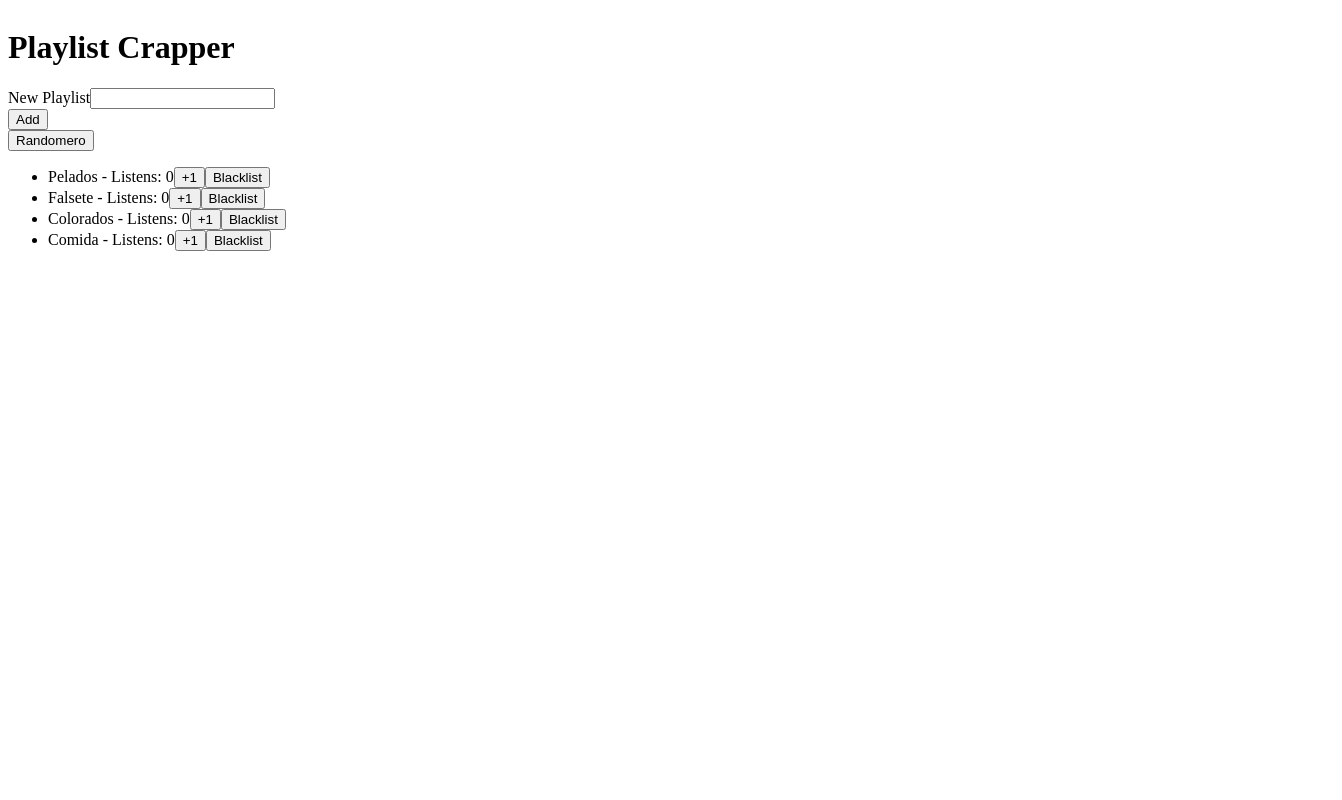
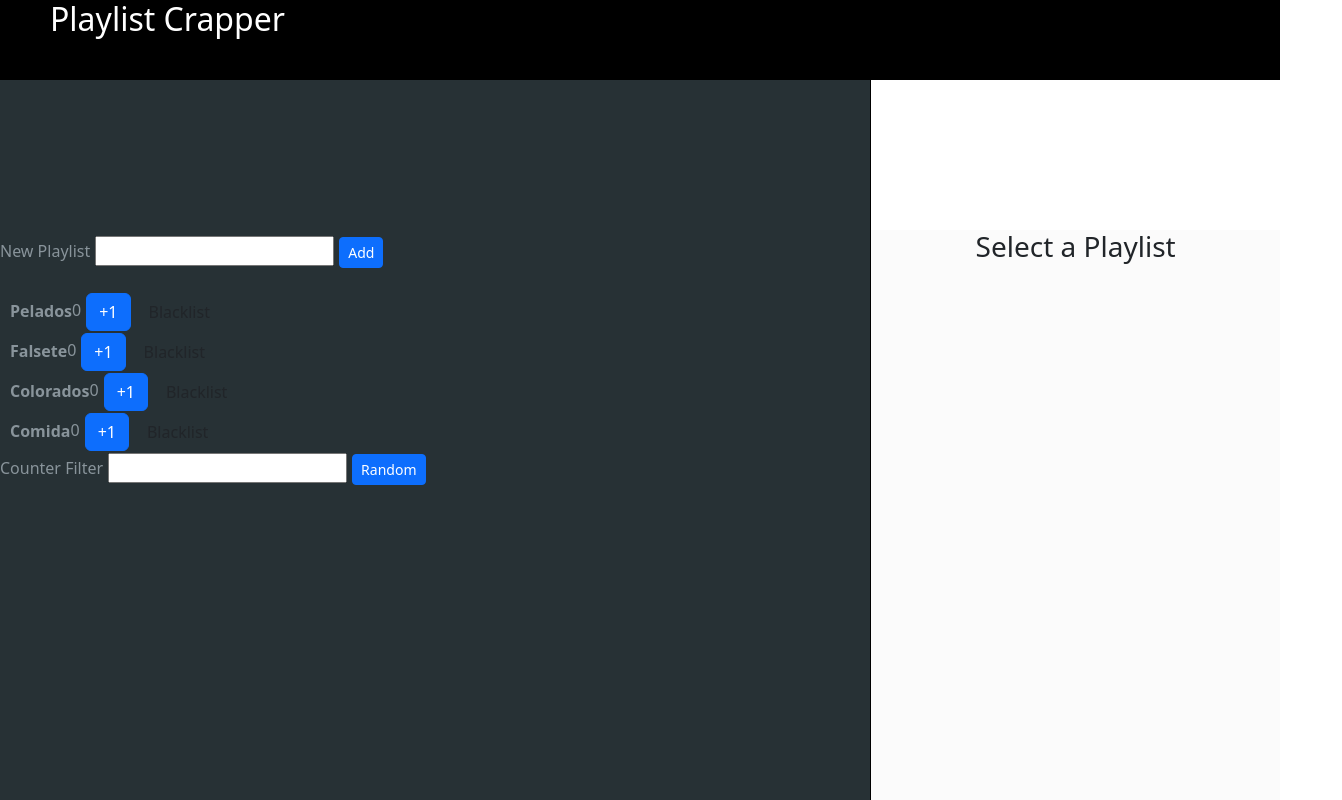
Before and after one commit to OlpaysAcademy/olpays-random-songs-list-super-awesome-academy-tracker-keving-skate-shadow, a React app: page / in a window 1280 px wide. Shown: the top 800 px of the page, 1342 px wide, since content can reach past the window. Built offline with nearby package versions, Linux system fonts and the light colour scheme.

Commit message:
Add styles and refactors

```diff
--- a/App.js
+++ b/App.js
@@ -3,17 +3,14 @@ import NewPlaylist from './components/NewPlaylist';
 import Playlist from './components/Playlist';
 import Songs from './components/Songs';
 import Random from './components/Random';
-
-const navigationLeft = {
-    float: 'left',
-    width: 300,
-    height: '100%'
-}
+import Header from './components/Header';
+import NoSongMsg from './components/NoSongMsg';
+import { container, navigation, playlistWrapper, songInfo } from './appcss';
 
 class App extends React.Component {
     constructor() {
         super();
-        this.state = { songs: '', playlists: '', showSongs: false, playlistSongs: '', playlistId: '', randomPlaylist: '' };
+        this.state = { songs: '', playlists: '', showSongs: false, playlistSongs: '', playlistId: '', randomPlaylist: '', counterFilter: '' };
         this.addPlaylistHandler = this.addPlaylistHandler.bind(this);
         this.addSongHandler = this.addSongHandler.bind(this);
         this.fetchPlaylistSongs = this.fetchPlaylistSongs.bind(this);
@@ -23,14 +20,13 @@ class App extends React.Component {
         this.onBlacklistChange = this.onBlacklistChange.bind(this);
     }
     componentWillMount(){
-        const self = this;
-        function fetchData(type) {
+        const fetchData = type => {
             fetch(`./${type}.json`)
                 .then(res => res.json())
                 .then(data => {
                     const change = {};
                     change[type] = data;
-                    self.setState(change);
+                    this.setState(change);
                 });
         }
 
@@ -51,11 +47,8 @@ class App extends React.Component {
         });
     }
     fetchPlaylistSongs(playlist) {
-        const self = this;
+        const getSongs = songId => _.filter(this.state.songs, s => s.id === songId);
         return playlist.songs.map(getSongs);
-        function getSongs(songId) {
-            return _.filter(self.state.songs, s => s.id === songId);
-        }
     }
     addSongHandler(newSong) {
         const self = this;
@@ -72,7 +65,6 @@ class App extends React.Component {
 
         // Refactor because I already have the playlist id
         function updatePlaylist() {
-            // const playlistToUpdate = _.find(self.state.playlists, p => p.id === newSong.playlistId);
             const updatedPlaylists = self.state.playlists.map(pushSong);
             self.setState({ playlists: updatedPlaylists });
             function fetchPlaylistSongs(songId) {
@@ -107,25 +99,21 @@ class App extends React.Component {
             return playlist;
         }
     }
-    onRandomClick(playlistId) {
-        const self = this;
+    onRandomClick(counterFilter) {
+        const isAllBlacklisted = () => !_.find(this.state.playlists, p => p.blacklisted === false);
         if (isAllBlacklisted()) {
             this.setState({ randomPlaylist: 'All playlists are blacklisted!' });
             return;
         }
+        const isValidPlaylist = selectedPlaylist => !selectedPlaylist.blacklisted && selectedPlaylist.count < counterFilter;
+        const getRandomPlaylist = () => {
+            const selectedOption = options[Math.floor(Math.random()*options.length)];
+            const selectedPlaylist = _.find(this.state.playlists, p => p.id === selectedOption);
+            return isValidPlaylist(selectedPlaylist) ? selectedPlaylist : getRandomPlaylist();
+        }
         const options = this.state.playlists.map(p => p.id);
         const selectedPlaylist = getRandomPlaylist();
         this.setState({ randomPlaylist: selectedPlaylist.name });
-
-        function getRandomPlaylist() {
-            const selectedOption = options[Math.floor(Math.random()*options.length)];
-            const selectedPlaylist = _.find(self.state.playlists, p => p.id === selectedOption);
-            return selectedPlaylist.blacklisted ? getRandomPlaylist() : selectedPlaylist;
-        }
-
-        function isAllBlacklisted() {
-            return !_.find(self.state.playlists, p => p.blacklisted === false)
-        }
 
     }
     onBlacklistChange(playlistId) {
@@ -150,18 +138,22 @@ class App extends React.Component {
         }
         return (
             <div>
-                <div style={navigationLeft}>
-                    <h1>Playlist Crapper</h1>
-                    <NewPlaylist onFormSubmit={this.addPlaylistHandler} />
-                    <Random onRandomClick={this.onRandomClick} randomPlaylist={this.state.randomPlaylist} />
-                    <div>
-                        { this.state.playlists
-                        ? <ul>{this.state.playlists.map(createPlaylistItem)}</ul>
-                        : '' }
+                <Header />
+                <div className="row">
+                    <div className="col-xs-12" style={container}>
+                        <div className="col-xs-3 text-left" style={navigation}>
+                            <NewPlaylist onFormSubmit={this.addPlaylistHandler} />
+                            <div>
+                                { this.state.playlists
+                                ? <div style={playlistWrapper}>{this.state.playlists.map(createPlaylistItem)}</div>
+                                : '' }
+                            </div>
+                            <Random onRandomClick={this.onRandomClick} randomPlaylist={this.state.randomPlaylist} />
+                        </div>
+                        <div className="col-xs-9" style={songInfo}>
+                            <div>{ this.state.showSongs ? <Songs onSongSubmit={this.addSongHandler} playlist={this.state.selectedPlaylist} songs={this.state.playlistSongs}/> : <NoSongMsg />}</div>
+                        </div>
                     </div>
-                </div>
-                <div>
-                    <div>{ this.state.showSongs ? <Songs onSongSubmit={this.addSongHandler} playlist={this.state.selectedPlaylist} songs={this.state.playlistSongs}/> : ''}</div>
                 </div>
             </div>
         )
--- /dev/null
+++ b/appcss.js
@@ -0,0 +1,22 @@
+export const container = {
+    display: 'table',
+    boxSizing: 'border-box'
+};
+
+export const navigation = {
+    borderRight: '1px solid black',
+    background: '#273135',
+    color: '#89949B',
+    paddingTop: 20,
+    display: 'table-cell',
+    height: 700
+};
+
+export const playlistWrapper = {
+    marginTop: 25
+};
+
+export const songInfo = {
+    background: '#fbfbfb',
+    height: 700
+};
--- /dev/null
+++ b/components/Header.js
@@ -0,0 +1,29 @@
+import React from 'react';
+
+const headerContainer = {
+    width: '100%',
+    height: 80,
+    background: 'black',
+    display: 'flexbox',
+    alignItems: 'center',
+    justifyContent: 'center'
+};
+
+const headerTitle = {
+    color: 'white',
+    marginLeft: 50
+};
+
+const Header = () => {
+    return (
+        <div style={headerContainer}>
+            <div className="row">
+                <div style={headerTitle}>
+                    <h2>Playlist Crapper</h2>
+                </div>
+            </div>
+        </div>
+    );
+};
+
+export default Header;
--- a/components/NewPlaylist.js
+++ b/components/NewPlaylist.js
@@ -1,4 +1,8 @@
 import React from 'react';
+
+const inputLabel = {
+    marginRight: 5
+};
 
 class NewPlaylist extends React.Component {
     constructor() {
@@ -22,9 +26,9 @@ class NewPlaylist extends React.Component {
     render() {
         return (
             <form onSubmit={this.handleSubmit}>
-                <label>New Playlist</label>
+                <label style={inputLabel}>New Playlist</label>
                 <input ref='newPlaylist' type='text' onChange={this.onChange} value={this.state.newPlaylist}/>
-                <input type='submit' value='Add'/>
+                <button  className="btn btn-primary btn-sm m-l-sm" type='submit'>Add</button>
             </form>
         );
     }
--- a/components/NewSong.js
+++ b/components/NewSong.js
@@ -1,4 +1,8 @@
 import React from 'react';
+
+const addSongForm = {
+    marginTop: 25
+};
 
 class NewSong extends React.Component {
     constructor() {
@@ -26,12 +30,12 @@ class NewSong extends React.Component {
     }
     render() {
         return (
-            <form onSubmit={this.handleSubmit}>
-                <label>Artist</label>
+            <form style={addSongForm} onSubmit={this.handleSubmit}>
+                <label className="m-r-sm">Artist</label>
                 <input name="artist" ref='artist' type='text' onChange={this.onChange.bind(this, 'artist')} value={this.state.artist}/>
-                <label>Song</label>
+                <label className="m-r-sm">Song</label>
                 <input name="name" ref='name' type='text' onChange={this.onChange.bind(this, 'name')} value={this.state.name}/>
-                <input type='submit' value='Add'/>
+                <button type='submit' className="btn btn-primary btn-xs m-l-sm">Add</button>
             </form>
         );
     }
--- /dev/null
+++ b/components/NoSongMsg.js
@@ -0,0 +1,24 @@
+import React from 'react';
+
+const headerContainer = {
+    width: '100%',
+    height: 80,
+    background: 'black',
+    display: 'flexbox',
+    alignItems: 'center',
+    justifyContent: 'center'
+};
+
+const noMessage = {
+    marginTop: 150
+};
+
+const NoSongMsg = () => {
+    return (
+        <div className="text-center" style={noMessage}>
+            <h3>Select a Playlist</h3>
+        </div>
+    );
+}
+
+export default NoSongMsg;
--- a/components/Playlist.js
+++ b/components/Playlist.js
@@ -1,5 +1,14 @@
 import React from 'react';
 import Songs from './Songs';
+
+const playlistItem = {
+    height: 40
+};
+
+const playlistName = {
+    cursor: 'pointer',
+    color: '#89949B'
+};
 
 class Playlist extends React.Component {
     constructor() {
@@ -20,11 +29,15 @@ class Playlist extends React.Component {
     render() {
         return (
             <div>
-                <li key={this.props.playlist.id}>
-                    <a onClick={this.showSongs}>{this.props.playlist.name} - Listens: {this.props.playlist.count}</a>
-                    <button onClick={this.incrementCounter}>+1</button>
-                    <button onClick={this.blacklist}>{ this.props.playlist.blacklisted ? 'Unblacklist' : 'Blacklist' }</button>
-                </li>
+                <div className="col-xs-12" style={playlistItem}>
+                    <span className="col-xs-7 text-left">
+                        <span className="glyphicon glyphicon-music iconItem"></span>
+                        <a style={playlistName} onClick={this.showSongs}><strong>{this.props.playlist.name}</strong></a>
+                    </span>
+                    <span>{this.props.playlist.count}</span>
+                    <button className='btn btn-primary btn-xs m-l-sm m-r-sm' onClick={this.incrementCounter}>+1</button>
+                    <button className='btn btn-default btn-xs' onClick={this.blacklist}>{ this.props.playlist.blacklisted ? 'Unblacklist' : 'Blacklist' }</button>
+                </div>
             </div>
         );
     }
--- a/components/Random.js
+++ b/components/Random.js
@@ -3,15 +3,22 @@ import React from 'react';
 class Random extends React.Component {
     constructor() {
         super();
+        this.state = { counterFilter: '' };
         this.onClick = this.onClick.bind(this);
+        this.onChange = this.onChange.bind(this);
     }
     onClick(){
-        this.props.onRandomClick();
+        this.props.onRandomClick(this.state.counterFilter);
+    }
+    onChange(e){
+        this.setState({ counterFilter: e.target.value });
     }
     render() {
         return (
             <div>
-                <button onClick={this.onClick}>Randomero</button>
+                <label className="m-r-sm">Counter Filter</label>
+                <input type="text" onChange={this.onChange} />
+                <button className="m-l-sm btn btn-primary btn-sm" onClick={this.onClick}>Random</button>
                 <div>{ this.props.randomPlaylist ? this.props.randomPlaylist : '' }</div>
             </div>
         );
--- a/index.html
+++ b/index.html
@@ -3,6 +3,8 @@
 <head>
     <meta charset="UTF-8">
     <title>Document</title>
+    <link href="node_modules/bootstrap/dist/css/bootstrap.min.css" rel="stylesheet">
+    <link href="main.css" rel="stylesheet">
 </head>
 <body>
     <div id="app"></div>
--- /dev/null
+++ b/main.css
@@ -0,0 +1,24 @@
+html, body, col-xs-3, col-xs-6
+{
+    height: 100%;
+}
+
+.iconItem {
+    margin: 5px;
+}
+
+.m-l-sm {
+    margin-left: 5px;
+}
+
+.m-r-sm {
+    margin-right: 5px;
+}
+
+.m-t-sm {
+    margin-top: 5px;
+}
+
+.m-b-sm {
+    margin-bottom: 5px;
+}
--- a/package.json
+++ b/package.json
@@ -9,6 +9,8 @@
   "author": "",
   "license": "ISC",
   "dependencies": {
+    "bootstrap": "^3.3.7",
+    "bootstrap-loader": "^2.0.0-exports.1",
     "lodash": "^4.15.0",
     "react": "^15.3.1",
     "react-dom": "^15.3.1"
```
Also changed, not shown: components/Songs.js (+30 -2 lines).
